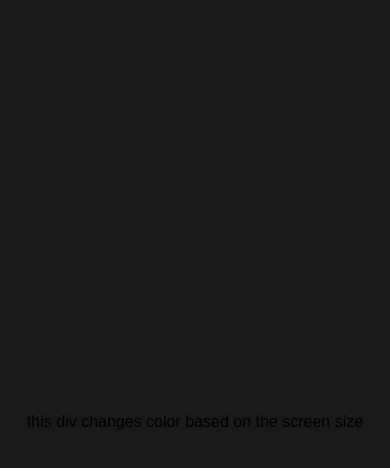
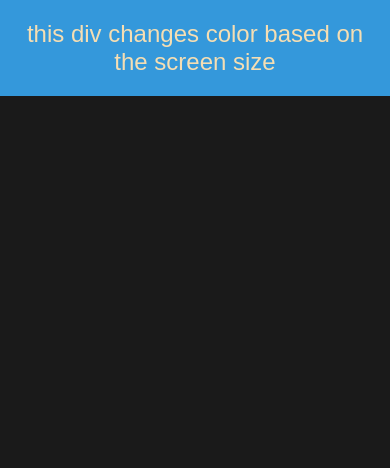
Before and after one commit to Ayush-Raj-01/Full-Stack, a plain HTML site: page CSS/09_responsive/breakpoint.html in a window 390 px wide. Drawn offline with Linux system fonts and the light colour scheme.

Commit message:
breakpoints

```diff
--- a/CSS/09_responsive/breakpoint.html
+++ b/CSS/09_responsive/breakpoint.html
@@ -15,6 +15,33 @@
             height: 100vh;
             background-color: #1a1a1a;
         }
+        .responsiv-div{
+            width: 100%;
+            max-width: 1200px;
+            padding: 20px;
+            color: wheat;
+            text-align: center;
+            font-size: 24px;
+            background-color: #7e0a93;
+        }
+
+        @media (max-width:600px){
+            body{
+                align-items: flex-start;
+            }
+            .responsiv-div{
+                background-color: #3498db;
+            }
+        }
+
+        @media (min-width: 601px) and (max-width: 1024px){
+            body{
+                align-items: center;
+            }
+            .responsiv-div{
+                background-color: #e74c3c;
+            }
+        }
     </style>
 </head>
 <body>
```
